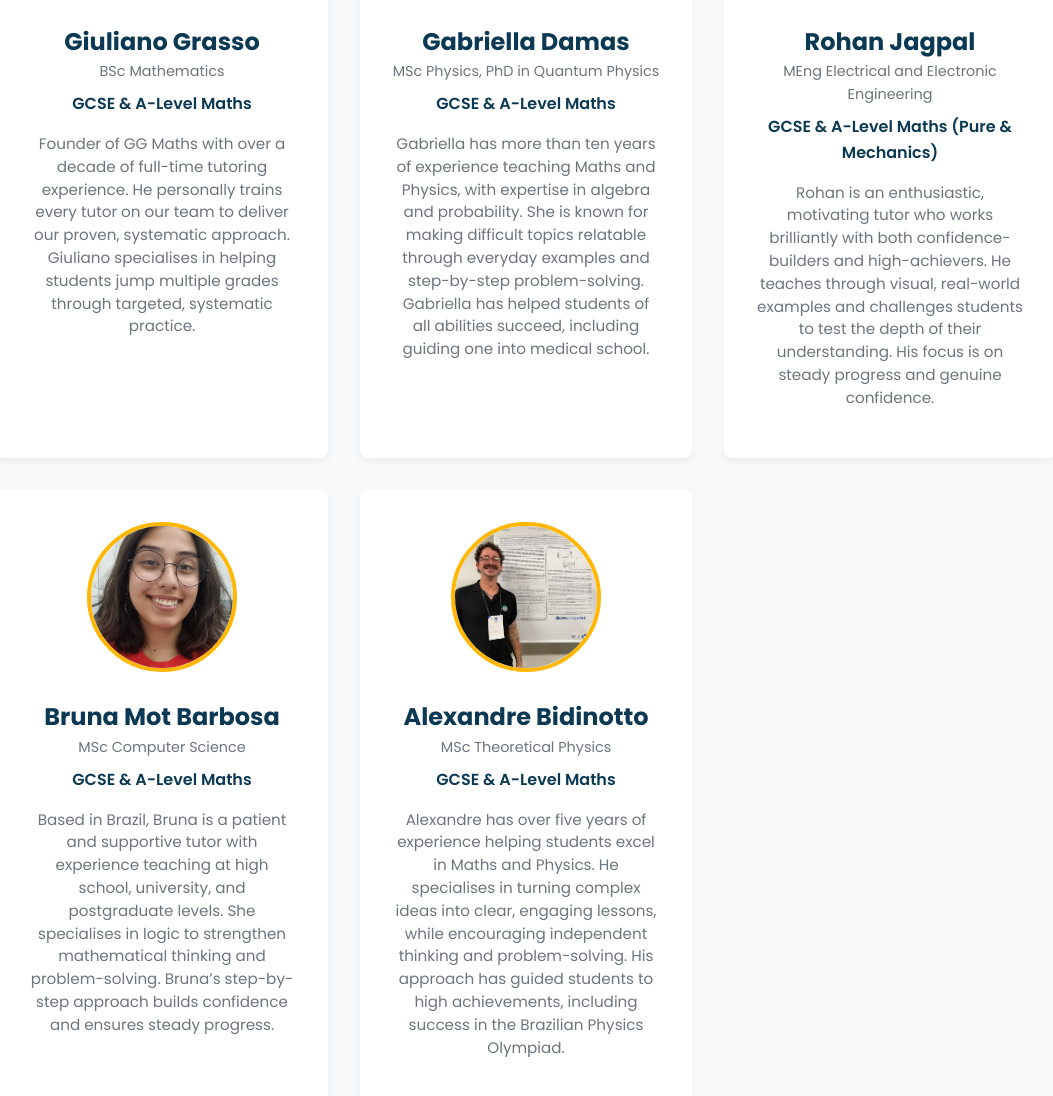
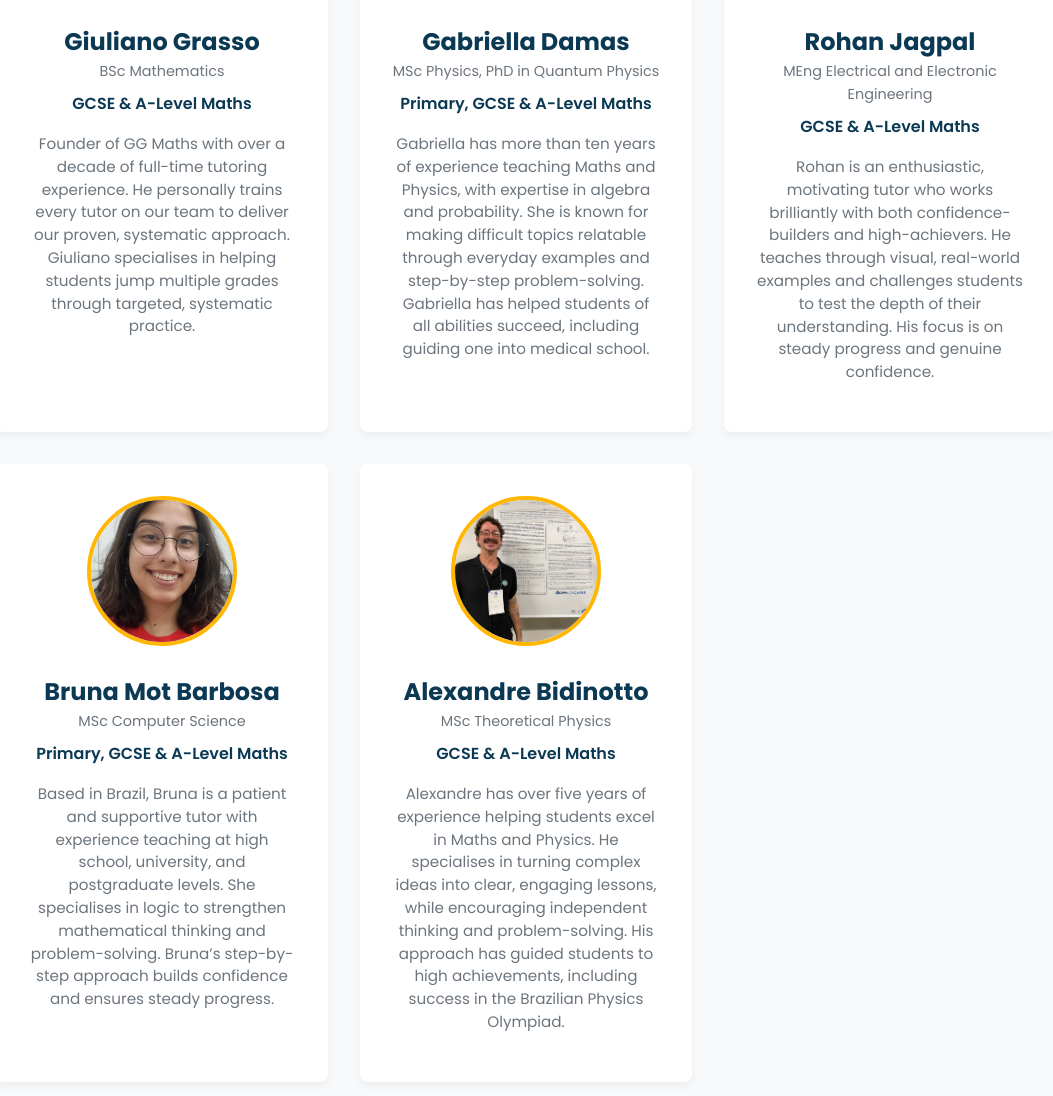
Before and after one commit to GG1982/ggmaths-2025, a Jekyll site: the page built from tutors.html, in a window 1280 px wide and 1400 px high, scrolled down 762 px, cut to the strip 168-1318 px from the top of the window. Shown: the top 1096 px of the strip, without its empty margins (114-1167 px from the left). Built offline with Jekyll 4.4.1, drawn with Linux system fonts in a browser that asks for light colours.

Commit message:
add details

```diff
--- a/_data/tutors.json
+++ b/_data/tutors.json
@@ -10,21 +10,21 @@
     "name": "Gabriella Damas",
     "photo_url": "/assets/images/tutors/gabriella.jpeg",
     "qualification": "MSc Physics, PhD in Quantum Physics",
-    "specialism": "GCSE & A-Level Maths",
+    "specialism": "Primary, GCSE & A-Level Maths",
     "bio": "Gabriella has more than ten years of experience teaching Maths and Physics, with expertise in algebra and probability. She is known for making difficult topics relatable through everyday examples and step-by-step problem-solving. Gabriella has helped students of all abilities succeed, including guiding one into medical school."
   },
   {
     "name": "Rohan Jagpal",
     "photo_url": "/assets/images/tutors/rohan.png",
     "qualification": "MEng Electrical and Electronic Engineering",
-    "specialism": "GCSE & A-Level Maths (Pure & Mechanics)",
+    "specialism": "GCSE & A-Level Maths",
     "bio": "Rohan is an enthusiastic, motivating tutor who works brilliantly with both confidence-builders and high-achievers. He teaches through visual, real-world examples and challenges students to test the depth of their understanding. His focus is on steady progress and genuine confidence."
   },
   {
     "name": "Bruna Mot Barbosa",
     "photo_url": "/assets/images/tutors/bruna.jpeg",
     "qualification": "MSc Computer Science",
-    "specialism": "GCSE & A-Level Maths",
+    "specialism": "Primary, GCSE & A-Level Maths",
     "bio": "Based in Brazil, Bruna is a patient and supportive tutor with experience teaching at high school, university, and postgraduate levels. She specialises in logic to strengthen mathematical thinking and problem-solving. Bruna’s step-by-step approach builds confidence and ensures steady progress."
   },
   {
```
Also changed, not shown: 1 other file.
